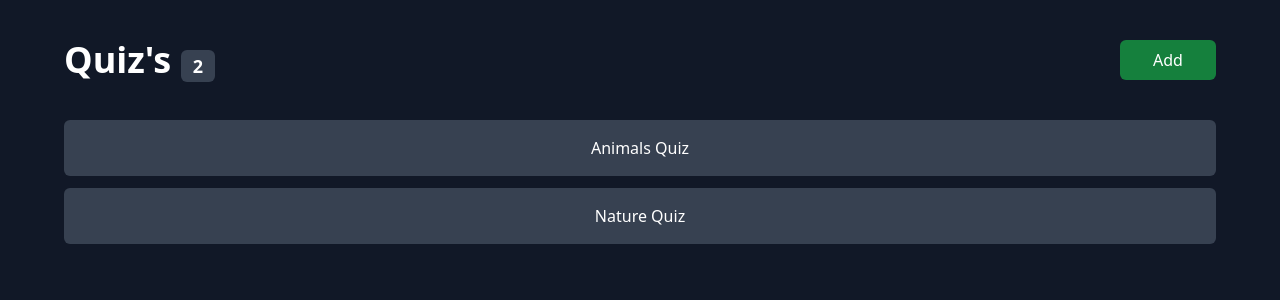
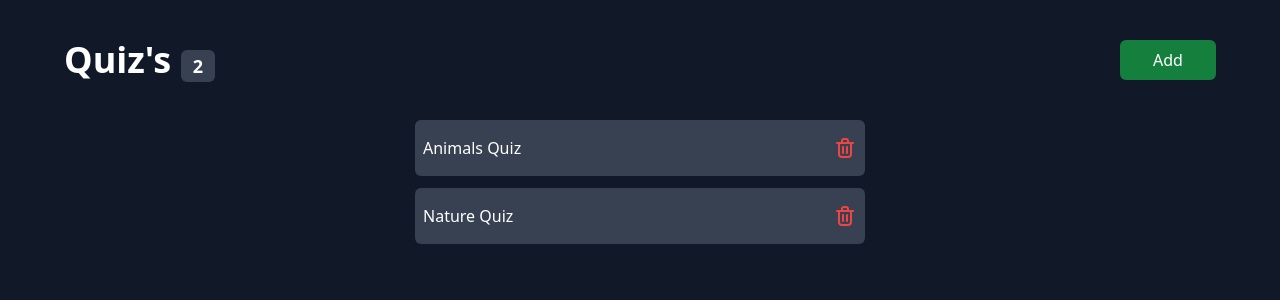
Before and after one commit to Reecure/React_quiz_test, a React (Vite) app: page / in a window 1280 px wide. Shown: the top 300 px of the page. Built offline with nearby package versions, Linux system fonts and the light colour scheme.

Commit message:
feat: add delete feature for quiz

```diff
--- a/src/App.tsx
+++ b/src/App.tsx
@@ -28,6 +28,13 @@ const App = () => {
     }
   }, []);
 
+  const deleteQuizHandler = (id: string) => {
+    const updatedList = quizListInit?.filter((item) => item.id !== id);
+
+    setQuizListInit(updatedList);
+    localStorage.setItem('reactQuizStorage', JSON.stringify(updatedList));
+  };
+
   if (formIsOpen && quizListInit) {
     return (
       <QuizForm
@@ -54,7 +61,7 @@ const App = () => {
           Add
         </Button>
       </div>
-      {quizListInit && <QuizList quizs={quizListInit} />}
+      {quizListInit && <QuizList quizs={quizListInit} deleteQuiz={deleteQuizHandler} />}
     </Container>
   );
 };
--- a/src/components/ui/Icon/index.tsx
+++ b/src/components/ui/Icon/index.tsx
@@ -35,7 +35,7 @@ const Icon: FC<IconProps> = (props) => {
     return (
       <button
         type="button"
-        className={clickable && className}
+        className={`${clickable && className} flex justify-center items-center`}
         // eslint-disable-next-line react/destructuring-assignment
         onClick={props.onClick}
         style={{ height, width }}
--- a/src/components/widgets/QuizList/index.tsx
+++ b/src/components/widgets/QuizList/index.tsx
@@ -1,14 +1,17 @@
 import { FC, useState } from 'react';
 
+import trashbin from '@/assets/delete.svg?react';
 import Button from '@/components/ui/Button';
+import Icon from '@/components/ui/Icon';
 import Quiz from '@/components/widgets/Quiz';
 import { IListQuiz } from '@/types';
 
 interface Props {
   quizs: IListQuiz[];
+  deleteQuiz: (idx: string) => void;
 }
 
-const QuizList: FC<Props> = ({ quizs }) => {
+const QuizList: FC<Props> = ({ quizs, deleteQuiz }) => {
   const [currentQuiz, setCurrentQuiz] = useState<null | number>(null);
 
   if (currentQuiz !== null) {
@@ -21,14 +24,25 @@ const QuizList: FC<Props> = ({ quizs }) => {
   }
 
   return (
-    <div className="flex flex-col gap-10 w-full">
-      <div className="flex flex-col gap-3 w-full">
+    <div className="flex flex-col items-center  gap-10 w-full">
+      <div className="flex flex-col items-center max-w-[450px] gap-3 w-full">
         {quizs?.map((quiz, i) => (
-          <Button key={quiz.id} variant="clear" onClick={() => setCurrentQuiz(i)}>
-            <div className="px-2 py-4 bg-gray-700 hover:bg-gray-600 duration-100 rounded-md w-full">
-              <p>{quiz?.title}</p>
+          <div
+            key={quiz.id}
+            className="flex justify-between items-center px-2 py-4 bg-gray-700 group rounded-md w-full"
+          >
+            <Button variant="clear" onClick={() => setCurrentQuiz(i)} className="">
+              {quiz?.title}
+            </Button>
+            <div>
+              <Icon
+                Svg={trashbin}
+                clickable
+                onClick={() => deleteQuiz(quiz.id)}
+                className="!stroke-red-500"
+              />
             </div>
-          </Button>
+          </div>
         ))}
       </div>
     </div>
```
Also changed, not shown: src/assets/delete.svg (added).
